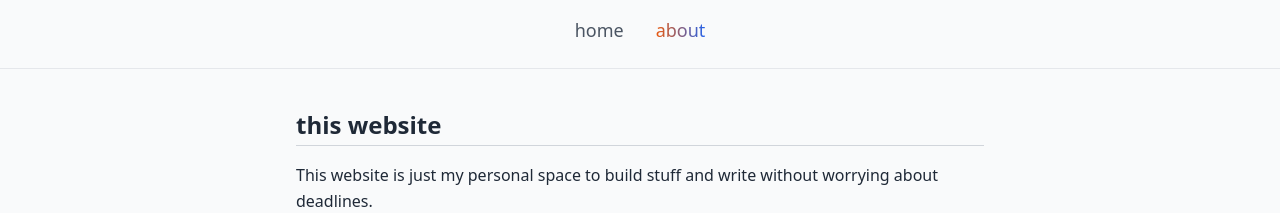
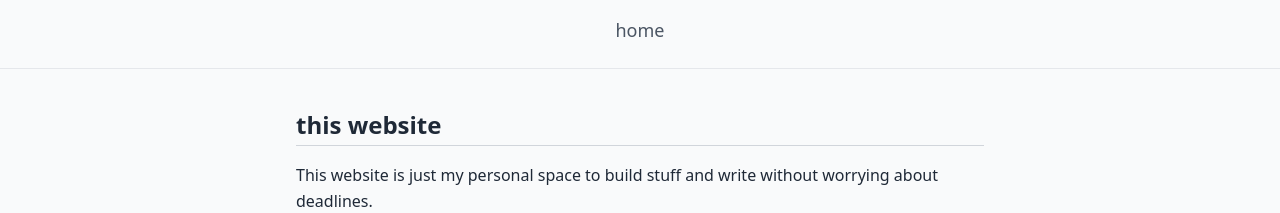
Before and after one commit to enriquebarragan/enriquebarragan.github.io, a Jekyll site: the page built from pages/about/index.html, in a window 1280 px wide. Shown: the top 213 px of the page. Built offline with Jekyll 4.4.1, drawn with Linux system fonts in a browser that asks for light colours; nearby versions of some CDN libraries.

Commit message:
Update nav.html

```diff
--- a/_includes/nav.html
+++ b/_includes/nav.html
@@ -12,12 +12,4 @@
       "
     >home</a>
   {% endunless %}
-
-  <a
-    href="/about/"
-    class="
-      {{ defaultLink }}
-      {% if current == "/about/" %} {{ activeLink }} {% endif %}
-    "
-  >about</a>
 </div>
```
